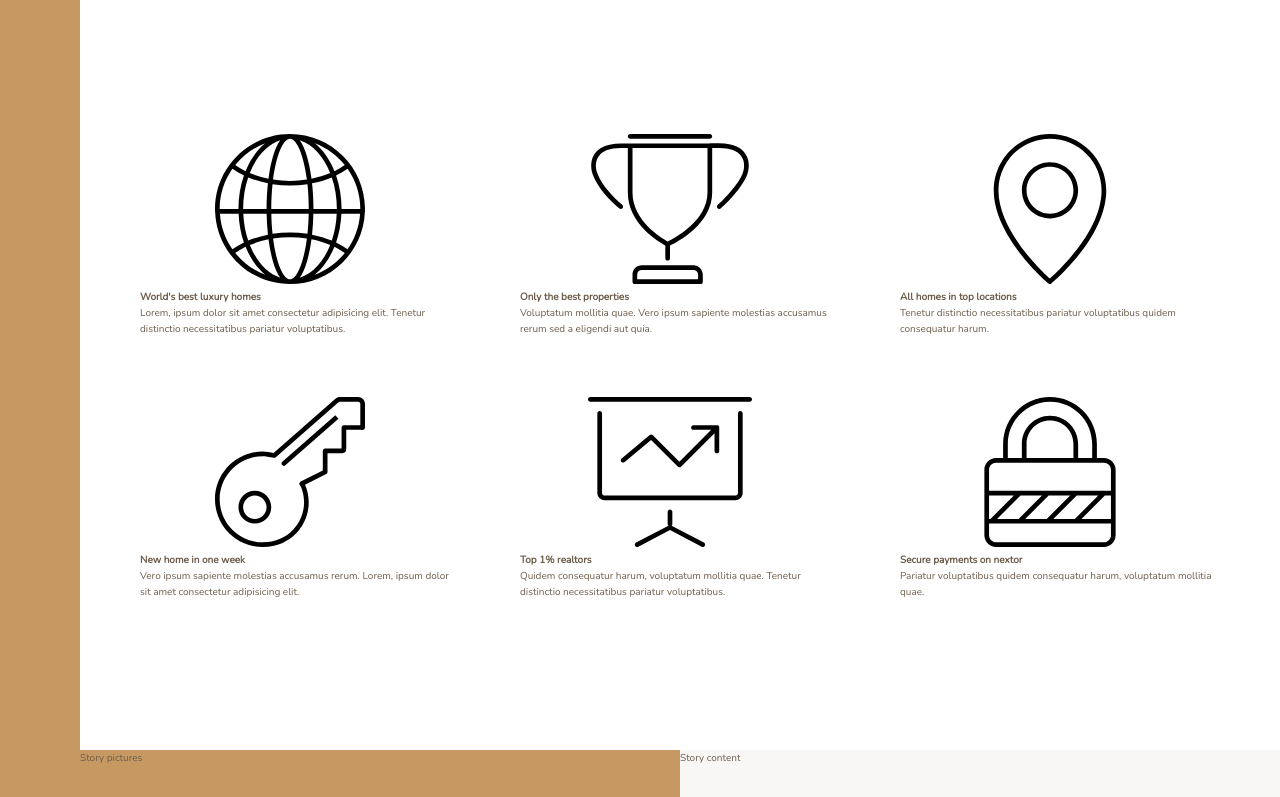
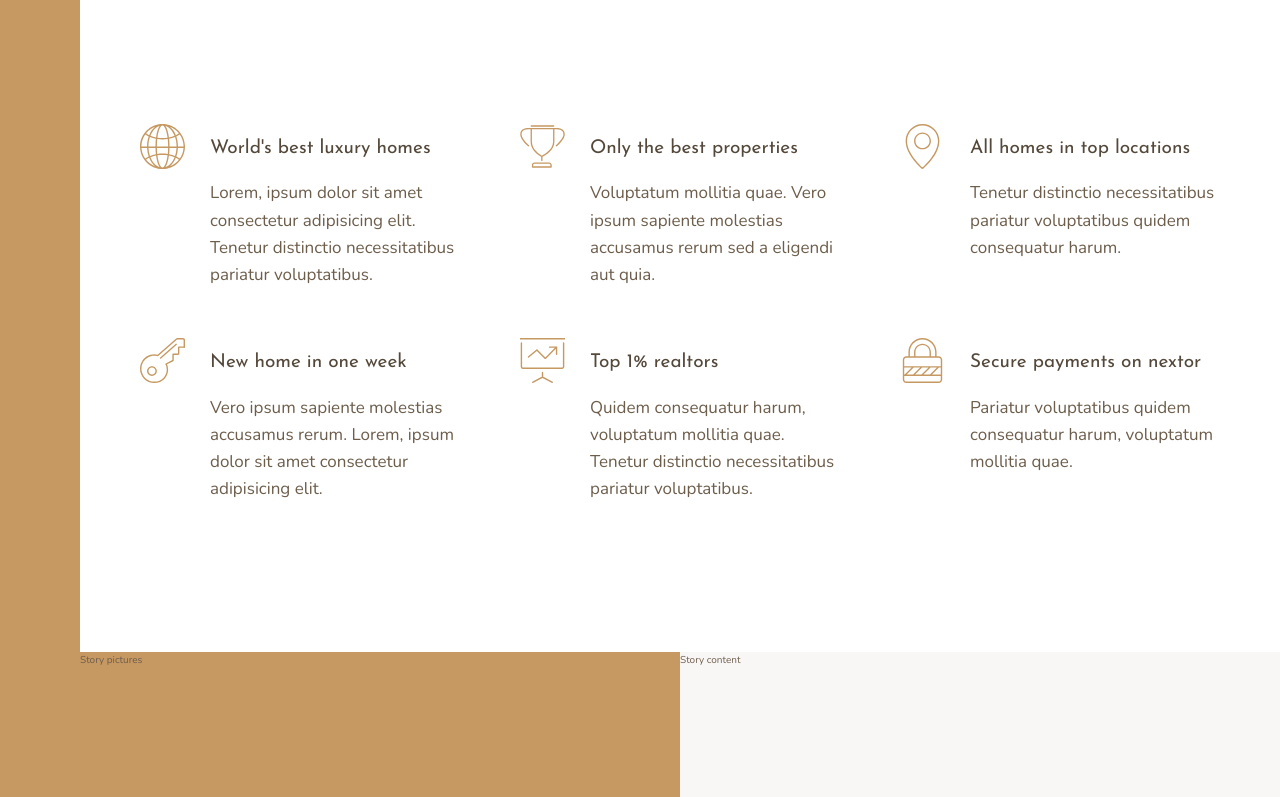
Before and after one commit to KaitlynSalemi/advanced-css-nexter, a website: page index.html in a window 1280 px wide. Shown: the part 656-1453 px from the top of the page. Drawn offline with nearby package versions, Linux system fonts and the light colour scheme.

Commit message:
feature section formated and styled

```diff
--- a/index.html
+++ b/index.html
@@ -29,7 +29,7 @@
                 <svg class="feature__icon">
                     <use xlink:href="img/sprite.svg#icon-global"></use>
                 </svg>
-                <h4 class="heading-4">World's best luxury homes</h4>
+                <h4 class="heading-4 heading-4--dark">World's best luxury homes</h4>
                 <p class="feature__text">
                     Lorem, ipsum dolor sit amet consectetur adipisicing elit. Tenetur distinctio necessitatibus pariatur voluptatibus.
                 </p>
@@ -39,7 +39,7 @@
                 <svg class="feature__icon">
                     <use xlink:href="img/sprite.svg#icon-trophy"></use>
                 </svg>
-                <h4 class="heading-4">Only the best properties</h4>
+                <h4 class="heading-4 heading-4--dark">Only the best properties</h4>
                 <p class="feature__text">
                     Voluptatum mollitia quae. Vero ipsum sapiente molestias accusamus rerum sed a eligendi aut quia.
                 </p>
@@ -49,7 +49,7 @@
                 <svg class="feature__icon">
                     <use xlink:href="img/sprite.svg#icon-map-pin"></use>
                 </svg>
-                <h4 class="heading-4">All homes in top locations</h4>
+                <h4 class="heading-4 heading-4--dark">All homes in top locations</h4>
                 <p class="feature__text">
                     Tenetur distinctio necessitatibus pariatur voluptatibus quidem consequatur harum.
                 </p>
@@ -59,7 +59,7 @@
                 <svg class="feature__icon">
                     <use xlink:href="img/sprite.svg#icon-key"></use>
                 </svg>
-                <h4 class="heading-4">New home in one week</h4>
+                <h4 class="heading-4 heading-4--dark">New home in one week</h4>
                 <p class="feature__text">
                     Vero ipsum sapiente molestias accusamus rerum. Lorem, ipsum dolor sit amet consectetur adipisicing elit.
                 </p>
@@ -69,7 +69,7 @@
                 <svg class="feature__icon">
                     <use xlink:href="img/sprite.svg#icon-presentation"></use>
                 </svg>
-                <h4 class="heading-4">Top 1% realtors</h4>
+                <h4 class="heading-4 heading-4--dark">Top 1% realtors</h4>
                 <p class="feature__text">
                     Quidem consequatur harum, voluptatum mollitia quae. Tenetur distinctio necessitatibus pariatur voluptatibus.
                 </p>
@@ -79,7 +79,7 @@
                 <svg class="feature__icon">
                     <use xlink:href="img/sprite.svg#icon-lock"></use>
                 </svg>
-                <h4 class="heading-4">Secure payments on nextor</h4>
+                <h4 class="heading-4 heading-4--dark">Secure payments on nextor</h4>
                 <p class="feature__text">
                     Pariatur voluptatibus quidem consequatur harum, voluptatum mollitia quae.
                 </p>
--- a/sass/_features.scss
+++ b/sass/_features.scss
@@ -4,6 +4,27 @@
     margin: 15rem 0;
 
     display: grid;
-    grid-template-columns: repeat(3, 1fr);
+    // grid-template-columns: repeat(3, 1fr);
+    grid-template-columns: repeat(auto-fit, minmax(25rem, 1fr)); //Responsive
     grid-gap: 6rem;
+    align-items: start;
 }
+
+.feature {
+    display: grid;
+    grid-template-columns: min-content 1fr;
+    grid-row-gap: 1.5rem;
+    grid-column-gap: 2.5rem;
+
+    &__icon {
+        fill: $color-primary;
+        width: 4.5rem;
+        height: 4.5rem;
+        grid-row: 1 / span 2;
+        transform: translateY(-1rem);
+    }
+
+    &__text {
+        font-size: 1.7rem;
+    }
+}
--- a/sass/_typography.scss
+++ b/sass/_typography.scss
@@ -0,0 +1,24 @@
+%heading {
+    font-family: $font-display;
+    font-weight: 400;
+}
+
+.heading-1 {
+    @extend %heading;
+}
+
+.heading-2 {
+    @extend %heading;
+}
+
+.heading-3 {
+    @extend %heading;
+}
+
+.heading-4 {
+   @extend %heading;
+   font-size: 1.9rem;
+
+   &--light { color: $color-grey-light-1; }
+   &--dark { color: $color-grey-dark-1; }
+}
```
Also changed, not shown: css/style.css.
